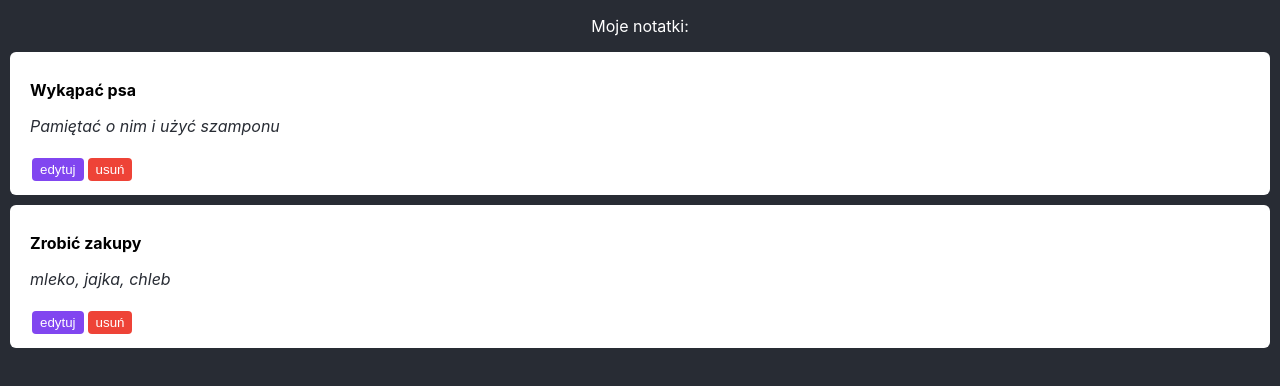
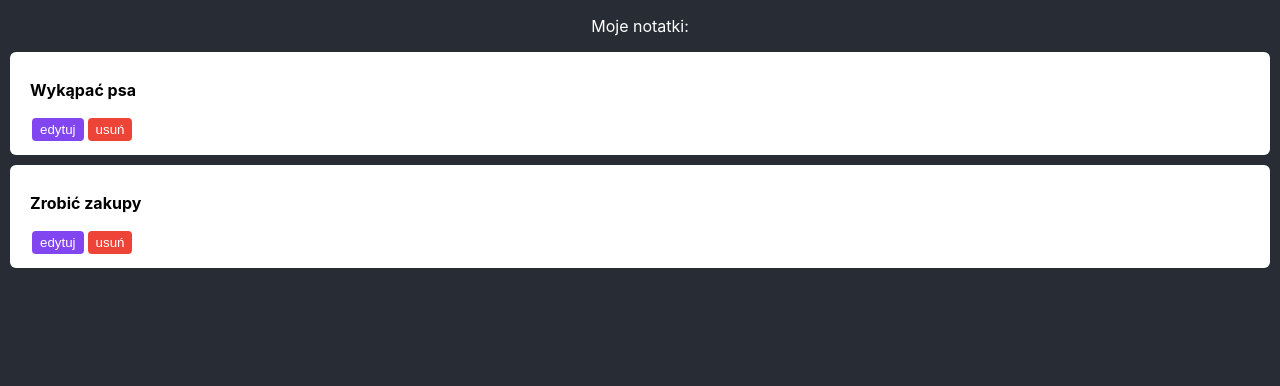
Before and after one commit to PiotrRynio/notebook-for-fun, a React (Create React App) app in the folder frontend/: page / in a window 1280 px wide. Shown: the top 386 px of the page. Built offline with nearby package versions, Linux system fonts and the light colour scheme.

Commit message:
Add description showing function.

```diff
--- a/frontend/src/components/Notes/Note/Note.js
+++ b/frontend/src/components/Notes/Note/Note.js
@@ -1,10 +1,14 @@
-import React from "react";
+import React, { useState } from "react";
 
 export function Note({ body, title, onDelete, id }) {
+  const [isShowedDescription, setIsShowedDescription] = useState(false);
+
+  const toggleDescription = () => setIsShowedDescription(!isShowedDescription);
+
   return (
     <div className="note">
-      <p>{title}</p>
-      <div className="description">{body}</div>
+      <p onClick={toggleDescription}>{title}</p>
+      {isShowedDescription && <div className="description">{body}</div>}
       <button>edytuj</button>
       <button
         className="delete"
```
